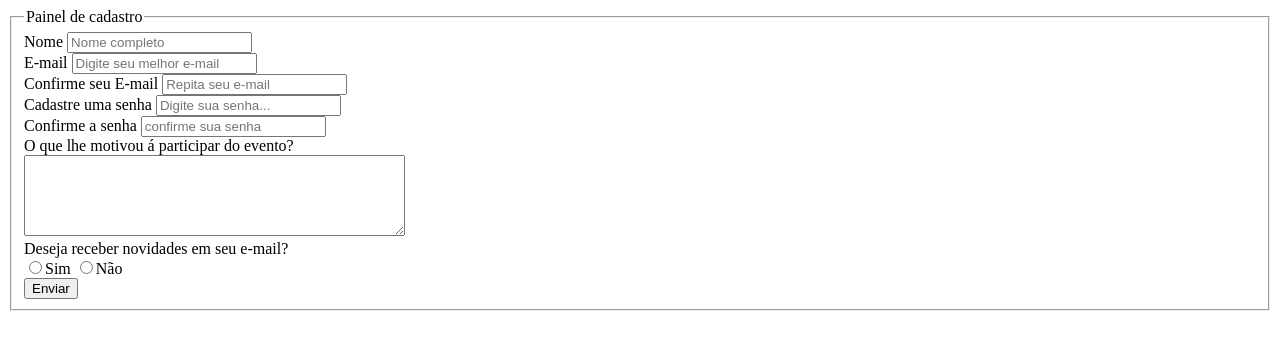
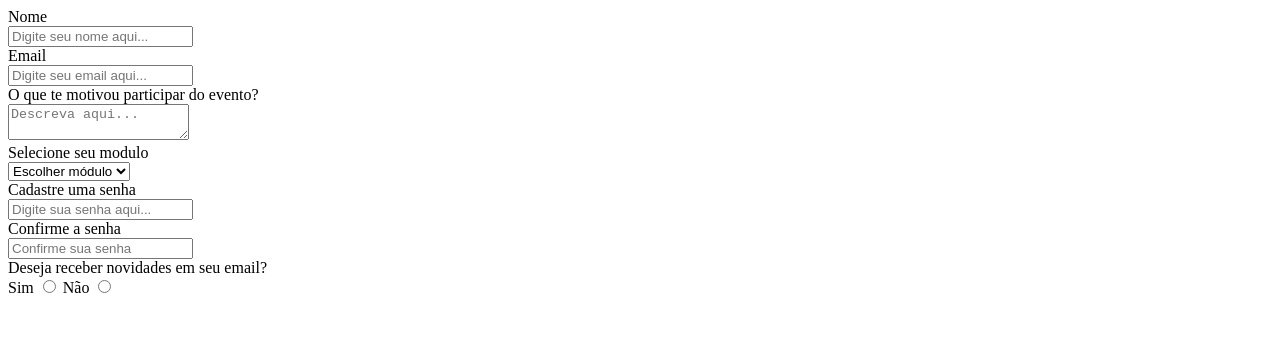
Before and after one commit to CODE-LLAN-BR/3.formularios, a plain HTML site: page 3. Formularios/index.html in a window 1280 px wide. Drawn offline with Linux system fonts and the light colour scheme.

Commit message:
ultima versão

```diff
--- a/3. Formularios/index.html
+++ b/3. Formularios/index.html
@@ -3,46 +3,68 @@
   <head>
     <meta charset="UTF-8" />
     <meta name="viewport" content="width=device-width, initial-scale=1.0" />
-    <title>Cadastro|Painel</title>
+    <title>Formulario|Cadastro</title>
   </head>
   <body>
-    <fieldset>
-      <legend>Painel de cadastro</legend>
-      <form>
+    <form>
       <section>
-        <div>
-          <label for="name">Nome</label> <input type="name" id="name" placeholder="Nome completo" required/>
-        </div>
-        <div>
-          <label for="email">E-mail</label> <input type="email" id="email" placeholder="Digite seu melhor e-mail" required/>
-        </div>
-        <div>
-            <label for="email_2">Confirme seu E-mail</label> <input type="email" id="email_2" placeholder="Repita seu e-mail" required/>
-          </div>
-          <div>
-        <Label for="pass_1">Cadastre uma senha</Label>
-        <input type="password" id="pass_1" placeholder="Digite sua senha..." required>
-    </div>
-    <div>
-    <Label for="pass_2">Confirme a senha</Label>
-        <input type="password" id="pass_2" placeholder="confirme sua senha">
-    </div>
-    <div>
-        <label for="text_area">
-          O que lhe motivou á participar do evento?</label
-        >
-      </div>
-      <textarea name="text_area" id="text_area" cols="45" rows="5"></textarea>
-      <div>
-        <label for="yes"> Deseja receber novidades em seu e-mail?</label>
-        <div>
+        <label for="name">Nome</label>
+        <div></div>
+        <input
+          type="name"
+          id="name"
+          placeholder="Digite seu nome aqui..."
+          required/>
+        <div></div>
 
-        <input type="radio" id="yes" name="all">Sim
-        <input type="radio" id="not" name="all">Não
-    </div>
-    <button submit="send">Enviar</button>
-        </section>
+        <label for="email">Email</label>
+        <div></div>
+        <input
+          type="email"
+          id="email"
+          placeholder="Digite seu email aqui..."
+          required/>
+        <div></div>
+
+        <label for="text_area">O que te motivou participar do evento?</label>
+        <div></div>
+        <textarea placeholder="Descreva aqui..." id="text_area"></textarea>
+        <div></div>
+
+        <label for="selection">Selecione seu modulo </label>
+        <div></div>
+        <select name="select" id="selection">
+          <option>Escolher módulo</option>
+          <option>Módulo 01</option>
+          <option>Módulo 02</option>
+          <option>Módulo 03</option>
+        </select>
+        <div></div>
+
+        <label for="pass">Cadastre uma senha</label>
+        <div></div>
+        <input
+          type="password"
+          id="pass"
+          placeholder="Digite sua senha aqui..."
+          required/>
+        <div></div>
+
+        <label for="re-pass">Confirme a senha</label>
+        <div></div>
+        <input
+          type="password"
+          id="re-pass"
+          placeholder="Confirme sua senha"
+          required/>
+        <div></div>
+
+        <label for="sim">Deseja receber novidades em seu email?</label>
+        <div></div>
+        Sim <input type="radio" id="sim" name="all" />
+        Não <input type="radio" id="não" name="all">
+
+      </section>
     </form>
-    </fieldset>
-</body>
+  </body>
 </html>
```
